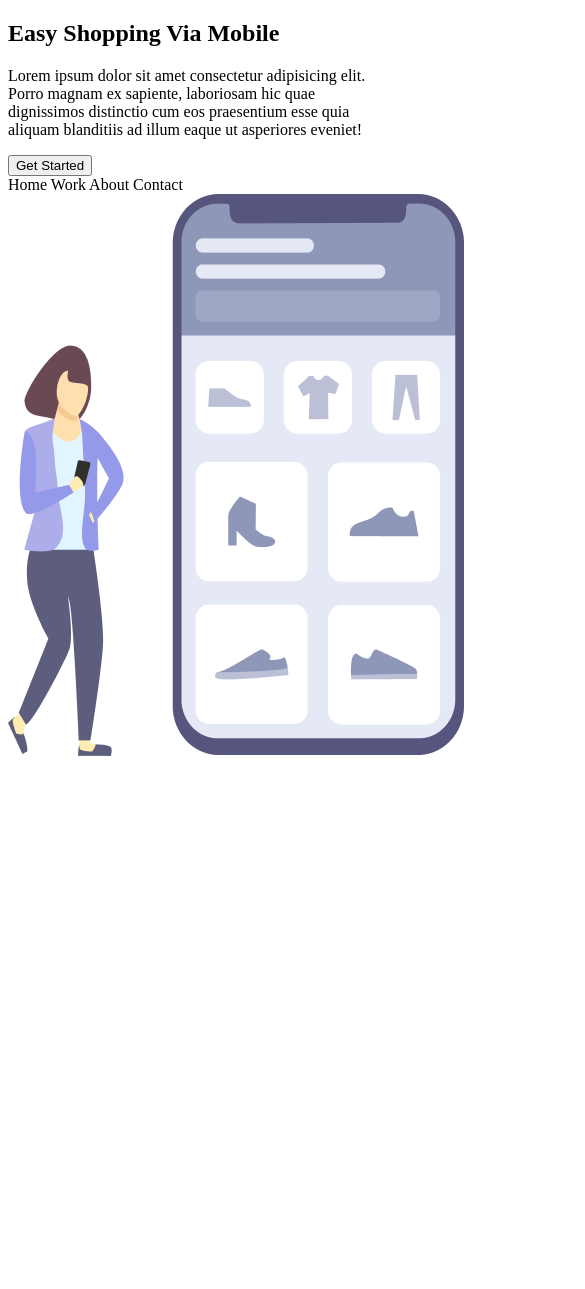
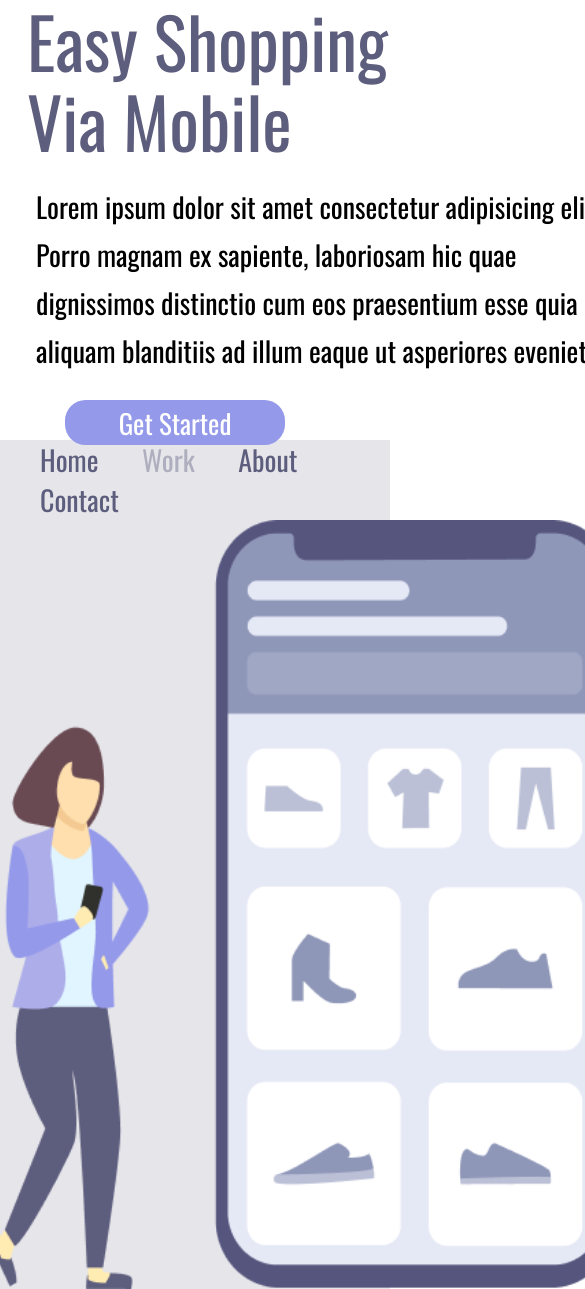
Before and after one commit to Davidgueron/Primeiro-Projeto-Alien-responsivo, a plain HTML site: page css/PT-1.HTML in a window 390 px wide. Shown: the top 1289 px of the page, 585 px wide, since content can reach past the window. Before the commit the page ends 844 px from the top, so only its background shows below. Drawn offline with nearby package versions, Linux system fonts and the light colour scheme.

Commit message:
Meu primeiro commit

```diff
--- /dev/null
+++ b/Login_files/projeto1.css
@@ -0,0 +1,136 @@
+
+@import url('https://fonts.googleapis.com/css2?family=Roboto:ital,wght@0,100;0,300;0,400;0,500;0,700;0,900;1,100;1,300;1,400;1,500;1,700;1,900&display=swap');
+
+body{
+    margin: 0;
+    font-family: 'Noto Sans',sanns-serif
+}
+
+.main-login{
+    width: 100vw;
+    height: 100vh;
+    background: #201b2c;
+    display: flex;
+    justify-content: center;
+    align-items: center;
+}
+
+.left-login{
+width: 50vw;
+height: 100vh;
+display: flex;
+justify-content: center;
+align-items: center;
+flex-direction: column;
+}
+
+.left-login > h1{
+    color: #77ffc0;
+}
+.left-login-image{
+    width: 40vw;
+}
+
+.right-login{
+    width: 50vw;
+    height: 100vh;
+    display: flex;
+    justify-content: center;
+    align-items: center;
+
+}
+
+.card-login{
+width: 60%;
+display: flex;
+justify-content: center;
+align-items: center;
+flex-direction: column;
+padding: 30px 35px;
+background: #2f2841;
+border-radius: 20px;
+box-shadow: 0px 10px 40px #00ff88;
+}
+
+card-login > h1{
+color: #00ff88;
+font-weight: 800;
+margin: 0;
+}
+
+.text-field{
+display: flex;
+flex-direction: column;
+align-items: flex-start;
+justify-content: center;
+margin: 10px 0px;
+}
+
+h1{
+    color:  #00ff88;
+    }
+
+.text-field > input{
+width: 100%;
+border: none;
+border-radius: 10px;
+padding: 15px;
+background: #514869;
+color: #141616de;
+font-size: 12pt;
+box-shadow:  0px 10px 40px;
+outline: none;
+box-sizing: border-box;
+}
+
+.text-field > label{
+color:#f0ffffde;
+margin: bottom 10px;
+
+}
+
+.text-field > input::placeholder{
+    color: #f0ffff94;
+
+}
+
+.btn-login{
+    width: 56%;
+    padding: 16px 0px;
+    margin: 25px;
+    border:none;
+    border-radius: 8px;
+    outline: none;
+    text-transform: uppercase;
+    font-weight: 800;
+    letter-spacing: 3px;
+    color: #2b134b;
+    background: #00ff88;
+    cursor: pointer;
+    box-shadow: 0px 10px 40px;
+}
+
+@media only screen and (max-width:950px){
+    .card-login {
+        width: 85%;
+    }
+}
+
+@media only screen and (max-width:600px){
+    .main-login{
+      flex-direction: column;
+    }
+}
+.left-login > h1{
+    display: none;
+}
+
+@media  screen and (max-width:) {
+    .conteiner-left{
+        width:100%;
+        height: 50%;
+        padding: 0;
+        margin: 0;
+    }
+
+}
--- a/css/PT-1.HTML
+++ b/css/PT-1.HTML
@@ -10,23 +10,22 @@
     <title>Document</title>
 </head>
 <body>
-    <div>
-    <section>
+    <div class="wrapper">
+    <section class="conteiner-left">
     <h1>Easy Shopping Via Mobile</h1>
         <p>Lorem ipsum dolor sit amet consectetur adipisicing elit. Porro magnam
              ex sapiente, laboriosam hic quae dignissimos distinctio cum eos praesentium esse
-              quia aliquam blanditiis ad illum eaque ut asperiores eveniet!</p>
-        <button>Get Started</button>
+              quia aliquam blanditiis ad illum eaque ut asperiores eveniet!</p class="texto">
+        <button>Get Started</button class="button">
         </section>
-    <section>
-    </section>
-    <header>
+        <section class="conteiner-right">
+         <header>
             <a>Home</a>
             <a>Work</a>
             <a>About</a>
             <a>Contact</a>
             </header>
-            <img src="/img/loja onlile.png" alt="img online.png">
+            <img src="/img/loja onlile.png"class="imagem-loja " alt="img online.png">
     </section>
     </body>
 </div>
--- a/css/Pt-1.CSS
+++ b/css/Pt-1.CSS
@@ -0,0 +1,108 @@
+*{
+margin: 0;
+padding: 0;
+box-sizing: border-box;
+font-family: 'oswald', sans-serif;
+}
+
+.wrapper {
+height: 100vh;
+width: 100vw;
+justify-content: center;
+
+}
+
+.conteiner-left {
+    display: inline-block;
+    width: 62vw;
+    margin-top: 93px;
+    margin-bottom: 0px;
+
+}
+
+.conteiner-right {
+    display: inline-block;
+    background-color: rgba( 93, 93, 125, 0.16);
+    width: 100vh;
+    width: 40%;
+    position: absolute ;
+
+}
+
+img{
+    position: relative;
+    width: 74vh;
+    right: 10px;
+background: 20px;
+
+}
+
+
+    h1{
+       font-weight: 400;
+       font-size: 70px;
+       line-height: 80px;
+       color: #5d5d7d;
+       margin-bottom: 23px;
+       margin-left: 27px;
+
+    }
+
+button{
+    width: 220px;
+    height: 45px;
+    background: #9499EA;
+    border-radius:20.5px;
+    box-shadow: rgba(148,153,234,0.0979959);
+    border:none;
+    font-size: 27px;
+    font-weight: 400;
+    line-height:36px;
+    color: #ffffff;
+    cursor: pointer;
+    margin-left: 65px;
+    }
+p {
+   font-size: 28px;
+   line-height: 48px;
+   margin-bottom: 25px;
+   margin-left: 36px;
+   width: 600px;
+}
+
+button:hover{
+opacity: 0.8;
+}
+
+a{
+  font-size: 28px;
+  line-height: 40px;
+  margin-left: 40px;
+  color:#5D5D7D ;
+}
+
+a:nth-child(2){
+    opacity: 0.4;
+}
+
+
+a:hover{
+    opacity: ;
+}
+
+@media screen and ( max-width: 900px){
+    .conteiner-left{
+        width:100%;
+        height: 50%;
+        padding: 0;
+        margin: 0;
+    }
+
+.conteiner-right{
+        display: block;
+        height: auto;
+         width: 100%;
+         position: static;
+
+}
+}
```
Also changed, not shown: Login.html (added, +72 -0 lines), css/TEXTE-2.css (+16 -1 lines), css/texte-2.html (+2 -0 lines), Login_files/alien-spaceship-animate.svg (added).
